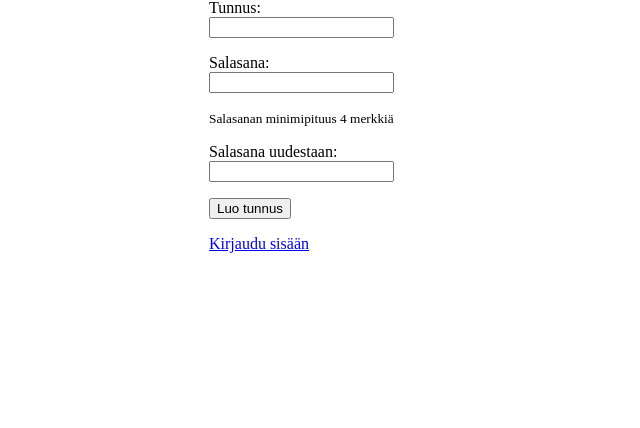
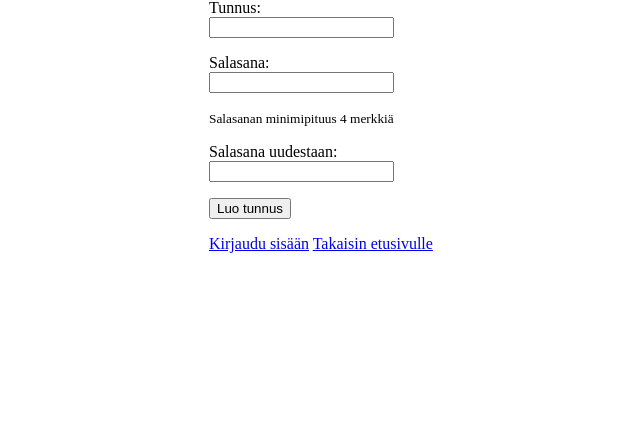
Before and after one commit to saaramakris/hanttihommia, a Flask app: page /register in a window 1280 px wide. Shown: the part 81-509 px from the top of the page, without its empty margins (81-721 px from the left). Run offline with Flask 3, Linux system fonts and the light colour scheme.

Commit message:
Ease navigation to front page

```diff
--- a/templates/edit_item.html
+++ b/templates/edit_item.html
@@ -60,6 +60,7 @@
 
   <p>
     <a href="/item/{{ item.id }}">Takaisin ilmoitukseen</a>
+    <a href="/">Takaisin etusivulle</a>
   </p>
 
 </div>
--- a/templates/login.html
+++ b/templates/login.html
@@ -32,6 +32,7 @@
 
   <p>
     <a href="/register">Luo tunnus</a>
+    <a href="/">Takaisin etusivulle</a>
   </p>
 
 </div>
--- a/templates/new_message.html
+++ b/templates/new_message.html
@@ -39,6 +39,7 @@
 
   <p>
     <a href="/item/{{ item.id }}">Takaisin ilmoitukseen</a>
+    <a href="/">Takaisin etusivulle</a>
   </p>
 
 </div>
--- a/templates/register.html
+++ b/templates/register.html
@@ -41,6 +41,7 @@
 
   <p>
     <a href="/login">Kirjaudu sisään</a>
+    <a href="/">Takaisin etusivulle</a>
   </p>
 
 </div>
```
Also changed, not shown: templates/message_thread.html (+4 -3 lines).
